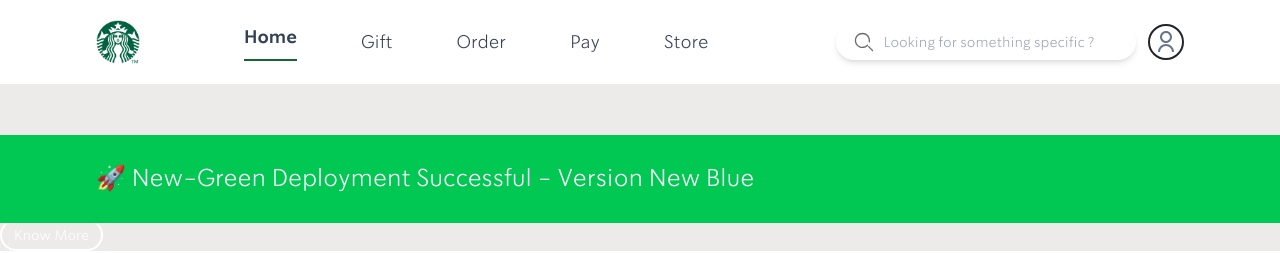
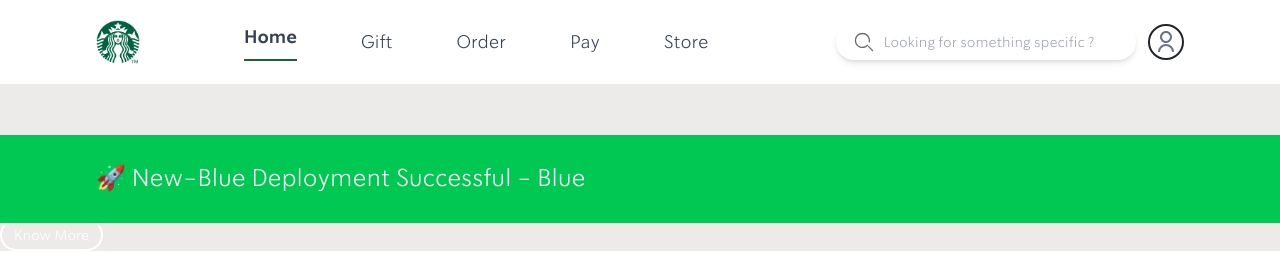
Before and after one commit to pratham-xo/capstone-project, a React (Create React App) app: page /dashboard in a window 1280 px wide. Shown: the top 253 px of the page. Built offline with nearby package versions, Linux system fonts and the light colour scheme; the HTML template or start-up script is replaced by a standard one.

Commit message:
new changes added

```diff
--- a/src/pages/Home.js
+++ b/src/pages/Home.js
@@ -16,7 +16,7 @@ const Home = () => {
     <><div className="bg-[#00C853] w-100 sm:mt-0 sm:top-[220px] sm:mb-56 md:mt-1 md:top-[220px] md:mb-56 lg:top-[84px] relative lg:mb-20 md:pl-24 p-7 md:pr-28 flex flex-col items-center justify-between sm:flex-row lg:flex-row">
         <div>
 	  <span className="text-white md:text-2xl sm:text-base sm:font-s_bold md:font-Light text-center">
-  🚀 New-Green Deployment Successful - Version New Blue
+  🚀 New-Blue Deployment Successful - Blue
 </span>
 	  </div>
 	  </div>
```
Also changed, not shown: 1 other file (tests, documents, lock files or other folders).
